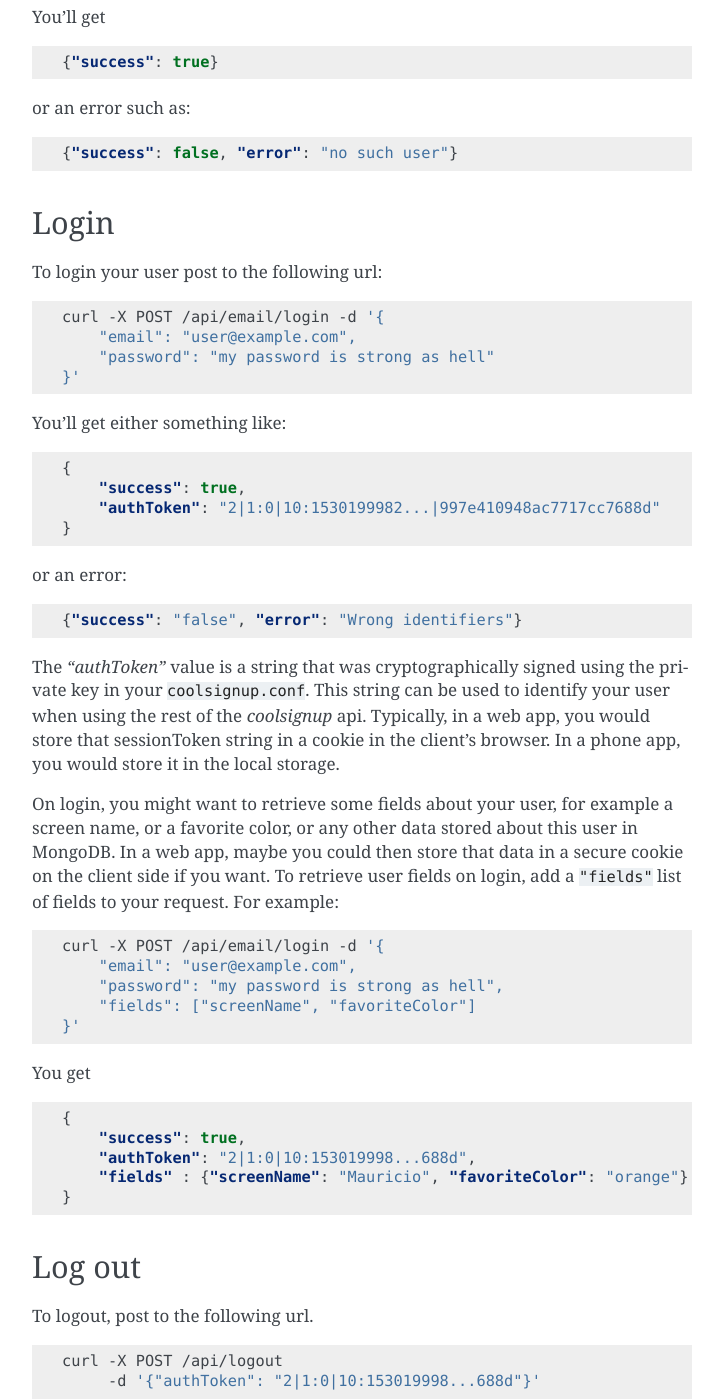
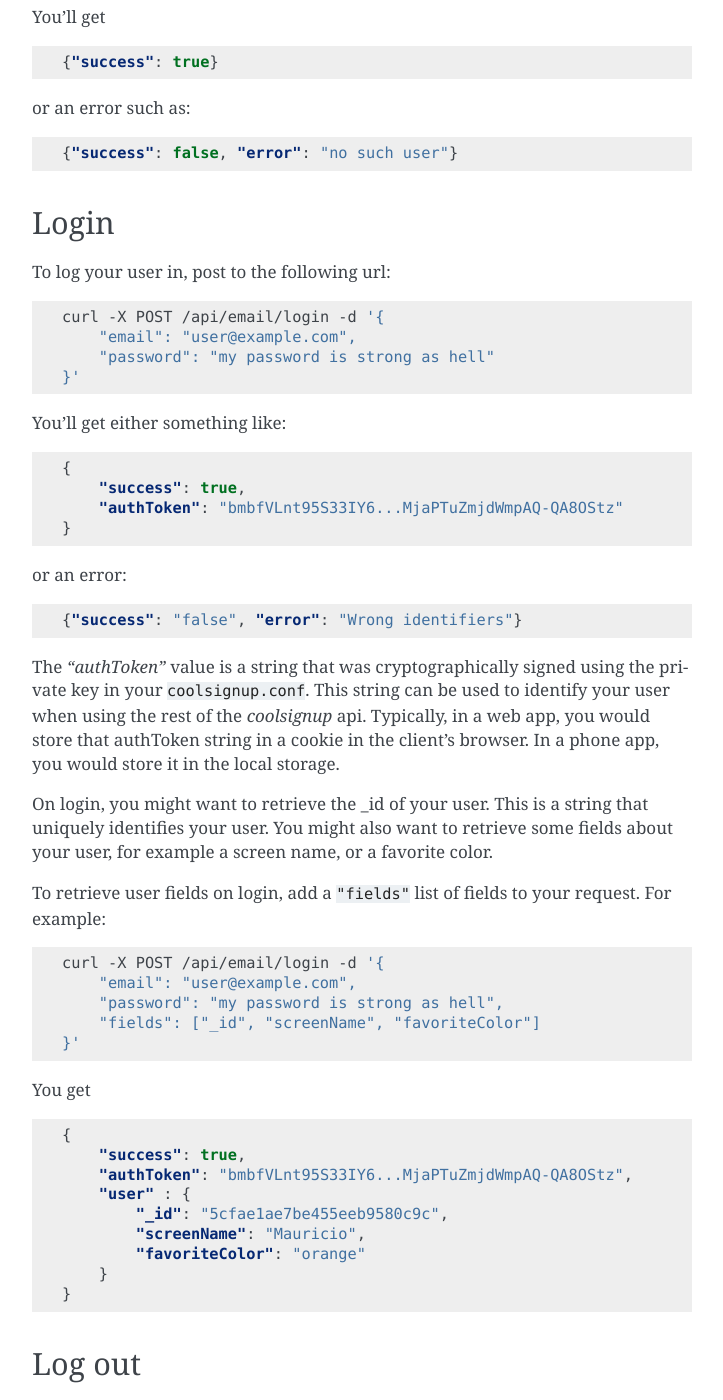
Before and after one commit to gloriouscoders/coolsignup, a Sphinx documentation site: the page built from docs/source/users.rst, in a window 1280 px wide and 1400 px high, scrolled down 3173 px. Shown: the whole window, without its empty margins (388-1111 px from the left). Built offline with Sphinx 7.4.7, drawn with Linux system fonts in a browser that asks for light colours; some of the changed text lies outside the part shown.

Commit message:
changes to the documentation

```diff
--- a/docs/source/users.rst
+++ b/docs/source/users.rst
@@ -15,7 +15,7 @@
 In this documentation, we use ``curl`` to give examples of how to make requests to the API. ``curl`` is a UNIX utility used to send http requests. Obviously, when  using *coolsignup* in your application, you will use whatever is the preferred way to send http requests in the particular language or framework you're working with.
 
 The requests you make are to be made server side: the web application running on your servers makes the requests to the *coolsignup* server.
-**The client must not be able to access the coolsignup server directly**.
+**The end user must not be able to access the coolsignup server directly**.
 
 Registering users with an email address and a password
 ^^^^^^^^^^^^^^^^^^^^^^^^^^^^^^^^^^^^^^^^^^^^^^^^^^^^^^
@@ -121,7 +121,7 @@
 
 .. code:: json
 
-    {"success": true, "_id": "6A786549569875"}
+    {"success": true, "_id": "5cfae1ae7be455eeb9580c9c"}
 
 where ``_id`` is the user id of the new user.
 
@@ -144,7 +144,7 @@
 
 .. code:: sh
 
-    POST /api/activate-user {"_id": "6A786549569875"}
+    POST /api/activate-user {"_id": "5cfae1ae7be455eeb9580c9c"}
 
 You'll get
 
@@ -161,7 +161,7 @@
 Login
 ^^^^^
 
-To login your user post to the following url:
+To log your user in, post to the following url:
 
 .. code:: sh
 
@@ -176,7 +176,7 @@
 
     {
         "success": true,
-        "authToken": "2|1:0|10:1530199982...|997e410948ac7717cc7688d"
+        "authToken": "bmbfVLnt95S33IY6...MjaPTuZmjdWmpAQ-QA8OStz"
     }
 
 or an error:
@@ -185,9 +185,10 @@
 
     {"success": "false", "error": "Wrong identifiers"}
 
-The `"authToken"` value is a string that was cryptographically signed using the private key in your ``coolsignup.conf``. This string can be used to identify your user when using the rest of the *coolsignup* api. Typically, in a web app, you would store that sessionToken string in a cookie in the client's browser. In a phone app, you would store it in the local storage.
+The `"authToken"` value is a string that was cryptographically signed using the private key in your ``coolsignup.conf``. This string can be used to identify your user when using the rest of the *coolsignup* api. Typically, in a web app, you would store that authToken string in a cookie in the client's browser. In a phone app, you would store it in the local storage.
 
-On login, you might want to retrieve some fields about your user, for example a screen name, or a favorite color, or any other data stored about this user in MongoDB. In a web app, maybe you could then store that data in a secure cookie on the client side if you want.
+On login, you might want to retrieve the _id of your user. This is a string that uniquely identifies your user. You might also want to retrieve some fields about your user, for example a screen name, or a favorite color.
+
 To retrieve user fields on login, add a ``"fields"`` list of fields to your request. For example:
 
 .. code:: sh
@@ -195,7 +196,7 @@
     curl -X POST /api/email/login -d '{
         "email": "user@example.com",
         "password": "my password is strong as hell",
-        "fields": ["screenName", "favoriteColor"]
+        "fields": ["_id", "screenName", "favoriteColor"]
     }'
 
 You get
@@ -204,8 +205,12 @@
 
     {
         "success": true,
-        "authToken": "2|1:0|10:153019998...688d",
-        "fields" : {"screenName": "Mauricio", "favoriteColor": "orange"}
+        "authToken": "bmbfVLnt95S33IY6...MjaPTuZmjdWmpAQ-QA8OStz",
+        "user" : {
+            "_id": "5cfae1ae7be455eeb9580c9c",
+            "screenName": "Mauricio",
+            "favoriteColor": "orange"
+        }
     }
 
 
@@ -217,7 +222,7 @@
 .. code:: sh
 
     curl -X POST /api/logout
-         -d '{"authToken": "2|1:0|10:153019998...688d"}'
+         -d '{"authToken": "bmbfVLnt95S33IY6...MjaPTuZmjdWmpAQ-QA8OStz"}'
 
 This action succeeds even if the ``authToken`` is invalid or was deleted from a previous logout.
 
@@ -234,24 +239,52 @@
 
 Once logged in, you can use the ``authToken``, to:
 
+retrieve the user id
+~~~~~~~~~~~~~~~~~~~~
+
+.. code:: sh
+
+    curl -X POST /api/get-user-id -d '{
+        "authToken": "bmbfVLnt95S33IY6...MjaPTuZmjdWmpAQ-QA8OStz"
+    }'
+
+.. code:: json
+
+    {
+        "success": true,
+        "_id": "5cfae1ae7be455eeb9580c9c"
+    }
+
+You can now use this `_id` to uniquely identify the user in your application.
+You can, for example, query or modify the user account in MongoDB using this `_id`.
+User accounts are stored in MongoDB in the `coolsignup` database, in the `accounts` collection.
+But you're not forced to use MongoDB. You can use this `_id` to feed another database, using, say, MySQL, if you want.
+
+
 retrieve fields about the user
 ~~~~~~~~~~~~~~~~~~~~~~~~~~~~~~
 
 .. code:: sh
 
     curl -X POST /api/get-user-fields -d '{
-        "authToken": "2|1:0|10:153019998...688d",
-        "fields": ["screenName", "_id"]
+        "authToken": "bmbfVLnt95S33IY6...MjaPTuZmjdWmpAQ-QA8OStz",
+        "fields": ["screenName", "email", "_id"]
     }'
 
 .. code:: json
 
     {
         "success": true,
-        "user": {"screenName": "Mauricio", "_id": "6A786549569875"}
+        "user": {
+            "screenName": "Mauricio",
+            "email": "mauricio@example.com",
+            "_id": "5cfae1ae7be455eeb9580c9c"
+        }
     }
 
 Then for example, use the user id to deal with resources owned by your user in your application.
+
+Note: apart from the `"_id"`, `"email"` and `"emailLower"` fields, other fields you can access using `/api/get-user-fields` are stored in the `"fields"` subdocument of the user document in the MongoDB database. This is something you should know if you intend to use MongoDB requests directly.
 
 set a user's fields
 ~~~~~~~~~~~~~~~~~~~
@@ -259,7 +292,7 @@
 .. code:: sh
 
     curl -X POST /api/set-user-fields -d '{
-        "authToken": "2|1:0|10:153019998...688d",
+        "authToken": "bmbfVLnt95S33IY6...MjaPTuZmjdWmpAQ-QA8OStz",
         "set": {"screenName": "Pascal", "favoriteColor": "yellow"}
     }'
 
@@ -276,7 +309,9 @@
     {"success": false, "error": "invalid authToken"}
 
 
-For more complex modification of a user account, you might want to retrieve the user's ``_id`` and then modify the user using direct requests to the MongoDB backend. Users are stored in the "accounts" collection.
+For more complex modification of a user account, you might want to retrieve the user's ``_id`` and then modify the user using direct requests to the MongoDB backend. Users are stored in the "accounts" collection of the "coolsignup" database.
+
+Note: when using `/api/set-user-fields`, you're not allowed to modify the `"_id"`, `"email"` and `"emailLower"` fields. Also, fields other than `"_id"`, `"email"` and `"emailLower"` that you can access are actually stored in the `"fields"` subdocument of the user document in the MongoDB database. This is something you should know if you intend to use MongoDB requests directly.
 
 
 Password reset
@@ -379,7 +414,7 @@
 .. code:: sh
 
     curl -X POST /api/email/send-change-email-code '{
-        "authToken": "2|1:0|10:153019998...688d",
+        "authToken": "bmbfVLnt95S33IY6...MjaPTuZmjdWmpAQ-QA8OStz",
         "newEmail": "bobby@example.com"
     }'
 
@@ -417,7 +452,7 @@
 .. code:: sh
 
     curl -X POST /api/email/change-email '{
-        "authToken": "2|1:0|10:153019998...688d",
+        "authToken": "bmbfVLnt95S33IY6...MjaPTuZmjdWmpAQ-QA8OStz",
         "changeEmailCode": "Eqtp1kNZeNNmSan2MxOXhLhMuc"
     '}
 
@@ -446,7 +481,7 @@
 .. code:: sh
 
     curl -X POST /api/email/change-password '{
-        "authToken": "2|1:0|10:153019998...688d",
+        "authToken": "bmbfVLnt95S33IY6...MjaPTuZmjdWmpAQ-QA8OStz",
         "currentPassword": "my current password",
         "newPassword": "my new password"
     }
@@ -490,7 +525,7 @@
 .. code:: sh
 
     curl -X POST /api/get-user-fields '{
-        "authToken": "2|1:0|10:153019998...688d",
+        "authToken": "bmbfVLnt95S33IY6...MjaPTuZmjdWmpAQ-QA8OStz",
         "fields": ["_id"]
     }"
 
```
Also changed, not shown: other parts of docs/source/users.rst (+7 -7 lines).
